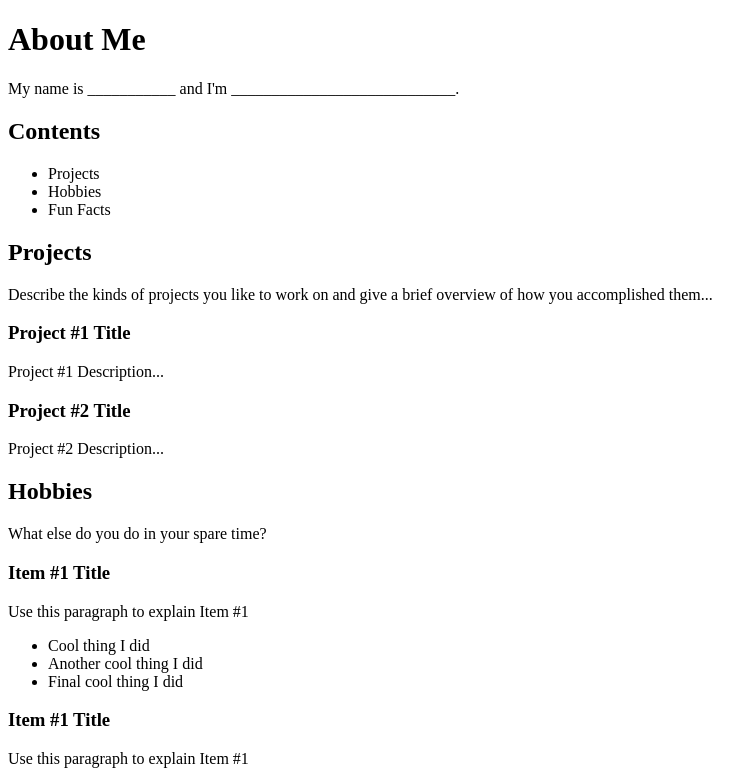
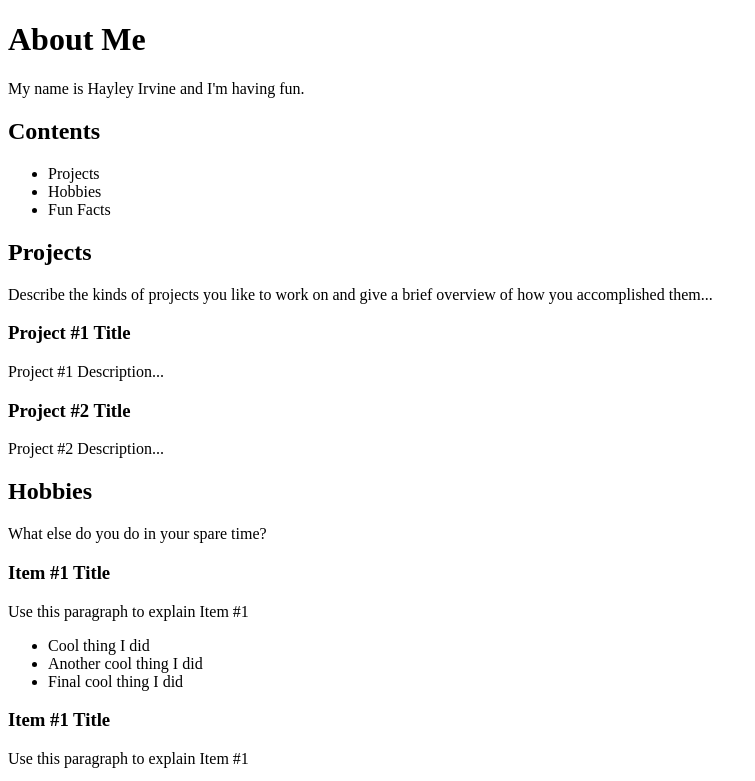
Before and after one commit to HayleyIrvine/hayleyirvine.github.com, a plain HTML site: page index.html in a window 1280 px wide. Shown: the top 781 px of the page, without its empty margins (0-755 px from the left). Drawn offline with Linux system fonts and the light colour scheme.

Commit message:
Pic * links

```diff
--- a/index.html
+++ b/index.html
@@ -10,7 +10,7 @@
     <div id="header" class="content">
       <h1>About Me</h1>
       <p>
-        My name is ___________ and I'm ____________________________.
+        My name is Hayley Irvine and I'm having fun.
       </p>
     </div>
 
```
